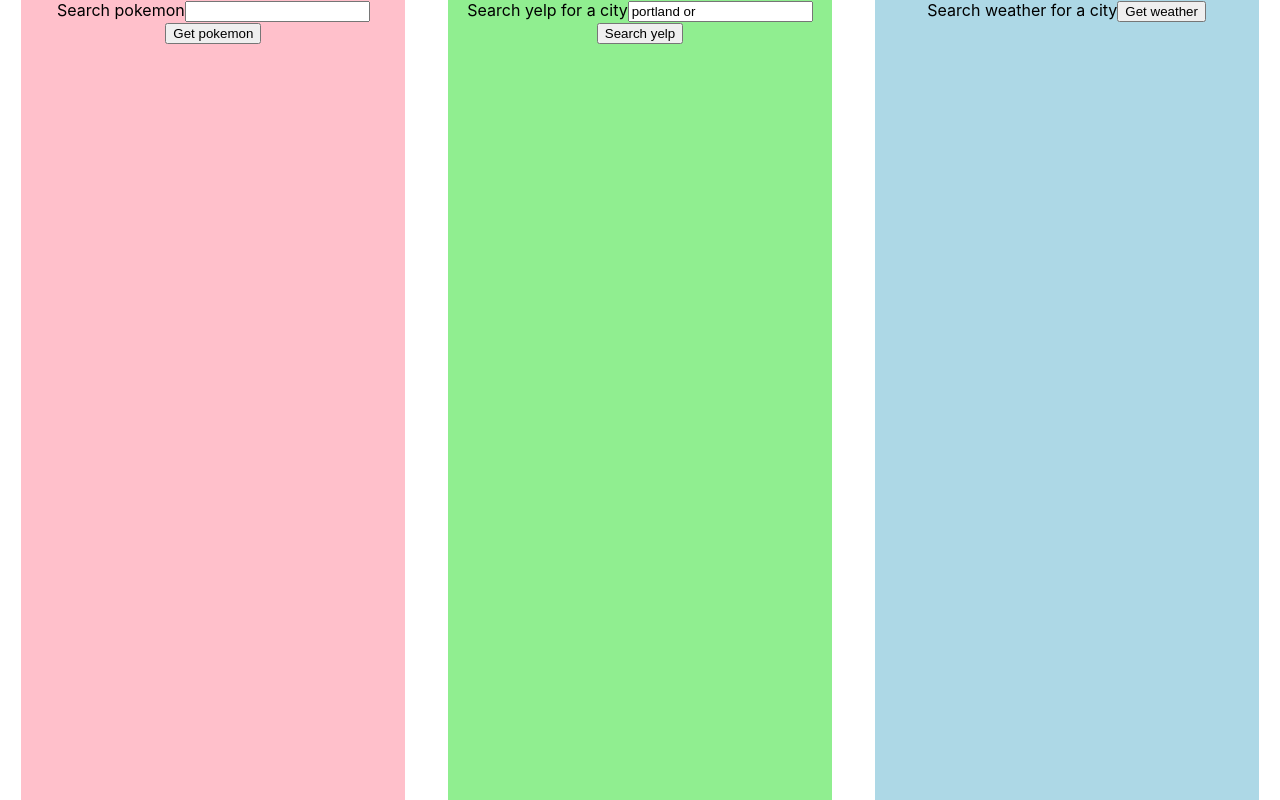
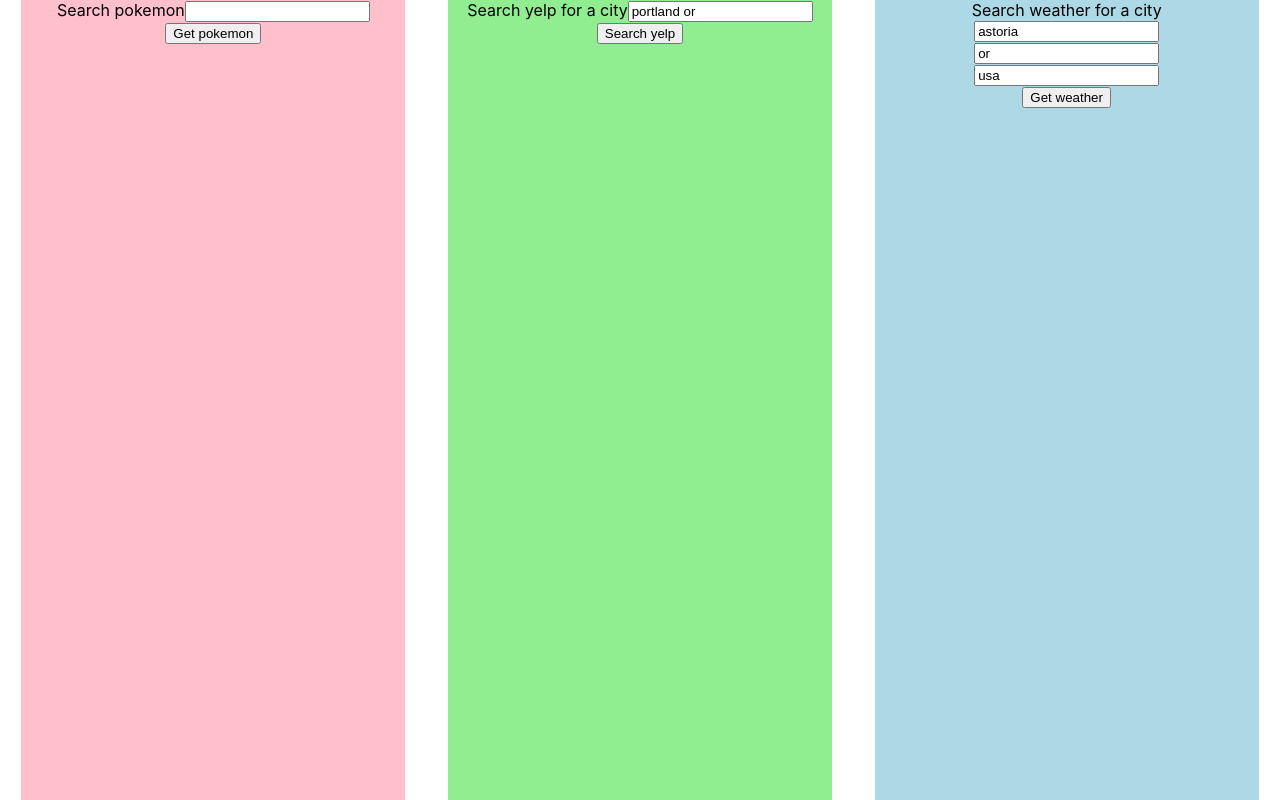
Before and after one commit to ari-harlem-caballero/React-HB-api-proxy, a React (Create React App) app: page / in a window 1280 px wide. Built offline with nearby package versions, Linux system fonts and the light colour scheme.

Commit message:
correctly mapping over weatherSearch

```diff
--- a/src/App.css
+++ b/src/App.css
@@ -72,8 +72,12 @@ label {
   display: block;
 }
 
+.spinner img {
+  width: 200px;
+}
+
 .pokemon-info img {
-  width: 100px;
+  width: 150px;
 }
 
 .yelp-div {
--- a/src/FoodSpinner.js
+++ b/src/FoodSpinner.js
@@ -2,7 +2,7 @@ import React from 'react';
 
 export default function FoodSpinner() {
   return (
-    <div>
+    <div className='spinner'>
       <img src='./food_spinner.gif' alt='loading gif of burger melting into the shape of a pizza'/>
     </div>
   );
--- a/src/PokemonList.js
+++ b/src/PokemonList.js
@@ -7,7 +7,7 @@ export default function PokemonList({ pokemonName }) {
         pokemonName.map((pokemon, i) =>
           <div className='pokemon-info'
             key={pokemon.pokemon + i}>
-            <p>{pokemon.pokemon}</p>
+            <h3>{pokemon.pokemon}</h3>
             <img src={pokemon.url_image} />
           </div>)
       }
--- a/src/Spinner.js
+++ b/src/Spinner.js
@@ -2,7 +2,7 @@ import React from 'react';
 
 export default function Spinner() {
   return (
-    <div>
+    <div className='spinner'>
       <img src='./pokemon_spinner.gif' alt='Charmander pokemon spinning in a circle to chase its fire tail'/>
     </div>
   );
--- a/src/WeatherList.js
+++ b/src/WeatherList.js
@@ -1,7 +1,21 @@
 import React from 'react';
 
-export default function WeatherList() {
+export default function WeatherList({ weatherSearch }) {
   return (
-    <div>WeatherList</div>
+    <div>
+      {
+        weatherSearch.map((weatherItem, i) =>
+          <div className='weather-item'
+            key={weatherItem.dt + i}>
+
+            <p>Date: {new Date(weatherItem.dt * 1000).toUTCString()}</p>
+            <div className='temp'>
+              <p>Temp: {weatherItem.temp.day}</p>
+              <p>Feels like: {weatherItem.feels_like.day}</p>
+            </div>
+            <h5>{weatherItem.weather[0].description}</h5>
+          </div>)
+      }
+    </div>
   );
 }
--- a/src/WeatherSearch.js
+++ b/src/WeatherSearch.js
@@ -1,4 +1,6 @@
 import { useState } from 'react';
+import WeatherList from './WeatherList';
+import WeatherSpinner from './WeatherSpinner';
 
 export default function WeatherSearch() {
       // you'll need to track your weather search results, the loading state, and a form field for location with a default value.
@@ -19,8 +21,8 @@ export default function WeatherSearch() {
 
         // put the jsonified data in state and set the loading state to false
     const json = await response.json();
-
-    setWeatherSearch(json);
+    console.log(json.daily);
+    setWeatherSearch(json.daily);
 
     setLoading(false);
   }
@@ -28,12 +30,32 @@ export default function WeatherSearch() {
   return (
     <section className='weather'>
       {/* make the fetch on submit */}
-      <form>
+      <form onSubmit={handleWeatherSubmit}>
             Search weather for a city
         {/* add inputs/labels for city name, state, and country, using all the things we need with react forms. Don't forget to use the value property to sync these up with the default values in react state */}
+        <label>
+          <input
+            onChange={e => setCity(e.target.value)}
+            value={city}/>
+        </label>
+        <label>
+          <input
+            onChange={e => setState(e.target.value)}
+            value={state}/>
+        </label>
+        <label>
+          <input
+            onChange={e => setCountry(e.target.value)}
+            value={country}/>
+        </label>
         <button>Get weather</button>
       </form>
       {/* Make a ForecastList component to import and use here. Use a ternery to display a loading spinner (make a <Spinner /> component for this) if the data is still loading. */}
+      {
+        loading
+          ? <WeatherSpinner />
+          : <WeatherList weatherSearch={weatherSearch} />
+      }
     </section>
   );
 
--- a/src/WeatherSpinner.js
+++ b/src/WeatherSpinner.js
@@ -2,7 +2,7 @@ import React from 'react';
 
 export default function WeatherSpinner() {
   return (
-    <div>
+    <div className='spinner'>
       <img src='./weather_spinner.gif' alt='loading gif of wind transitioning to sun to clouds to moon'/>
     </div>
   );
```
Also changed, not shown: 1 other file (tests, documents, lock files or other folders).
